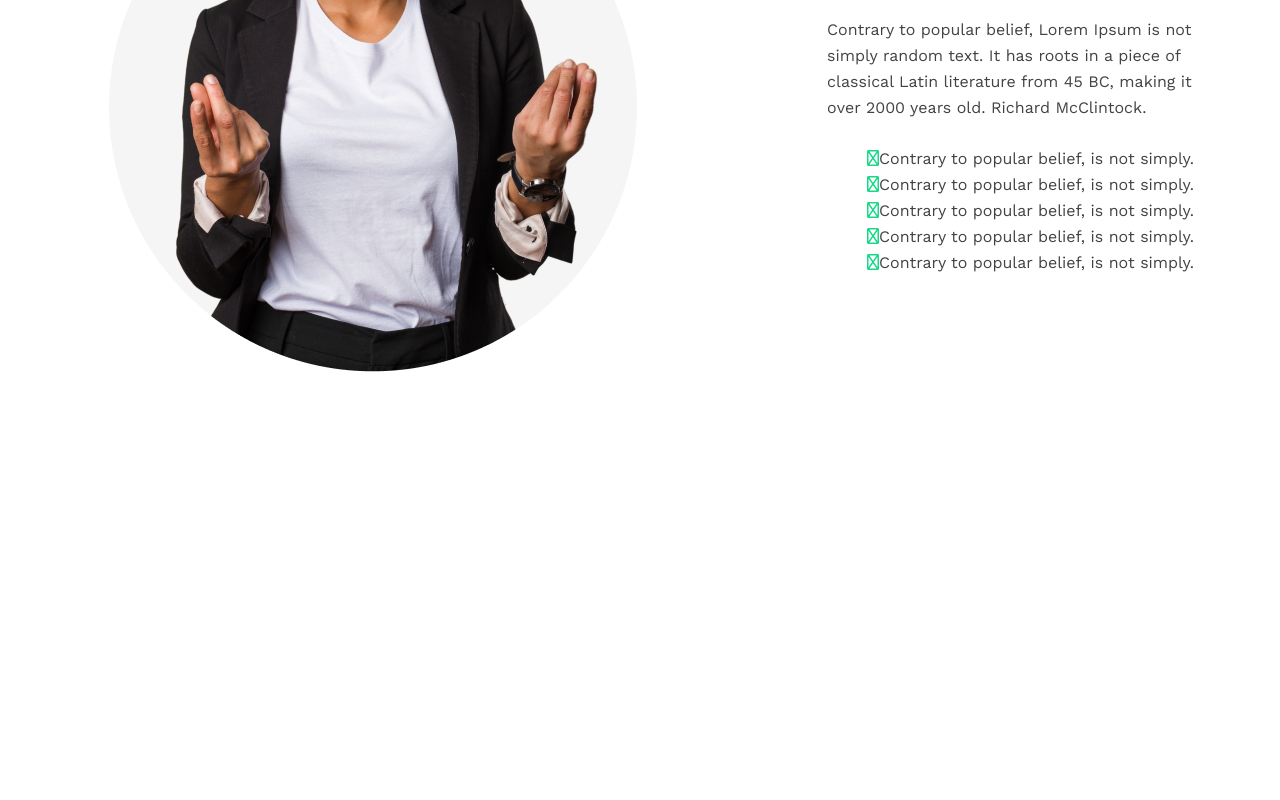
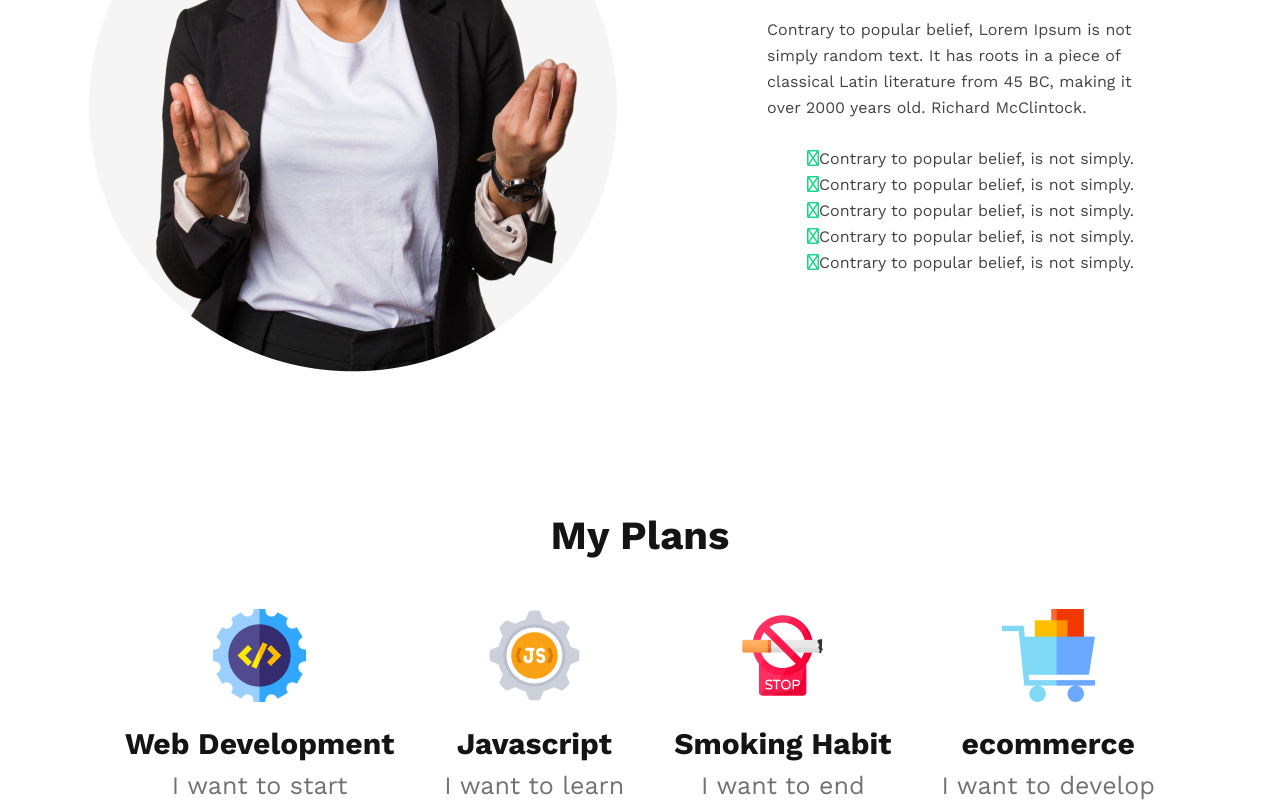
Before and after one commit to KaziShafkatArifin/new-year-new-me-again, a plain HTML site: page index.html in a window 1280 px wide. Shown: the part 1172-1972 px from the top of the page. Before the commit the page ends 1684 px from the top, so only its background shows below. Drawn offline with nearby package versions, Linux system fonts and the light colour scheme.

Commit message:
plans added

```diff
--- a/index.html
+++ b/index.html
@@ -20,6 +20,7 @@
         </div>
     </header>
     <main>
+        <!-- failures section -->
         <section class="failures">
             <image class="main-img" src="images/person.png">
             <div class="failures-description">
@@ -34,6 +35,33 @@
                 </ul>
             </div>
         </section>
+        <!-- plans section  -->
+        <section class="plans">
+            <h2 class="section-title">My Plans</h2>
+            <div class="plan-details">
+                <div class="plan">
+                    <img src="images/icons/web.png" alt="">
+                    <p class="plan-title">Web Development</p>
+                    <p class="plan-description">I want to start</p>
+                </div>
+                <div class="plan">
+                    <img src="images/icons/js.png" alt="">
+                    <p class="plan-title">Javascript</p>
+                    <p class="plan-description">I want to learn</p>
+                </div>
+                <div class="plan">
+                    <img src="images/icons/smoke.png" alt="">
+                    <p class="plan-title">Smoking Habit</p>
+                    <p class="plan-description">I want to end</p>
+                </div>
+                <div class="plan">
+                    <img src="images/icons/ecom.png" alt="">
+                    <p class="plan-title">ecommerce</p>
+                    <p class="plan-description">I want to develop</p>
+                </div>
+            </div>
+        </section>
+
     </main>
     <footer>
 
--- a/styles/styles.css
+++ b/styles/styles.css
@@ -50,6 +50,7 @@ header {
 }
 .failures-description{
   padding-top: 250px;
+  margin-right: 80px;
 }
 .description {
   color: #444343;
@@ -70,3 +71,23 @@ header {
   color: #16d887;
   font-weight: 500;
 }
+/* plans styles */
+.plans{
+  text-align: center;
+}
+.plan-details{
+  display: flex;
+  justify-content: space-around;
+  margin: 50px 100px 0 100px;
+}
+.plan-title{
+  color:#151414;
+font-size: 30px;
+font-weight: 700;
+margin: 20px 0 10px;
+}
+.plan-description{
+  color: #737272;
+font-size: 25px;
+font-weight: 500;
+}
```
